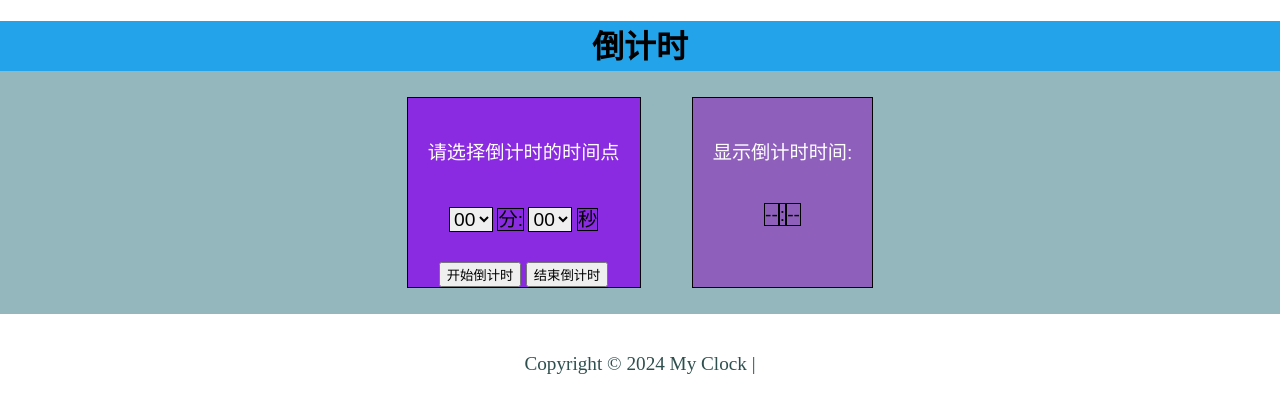
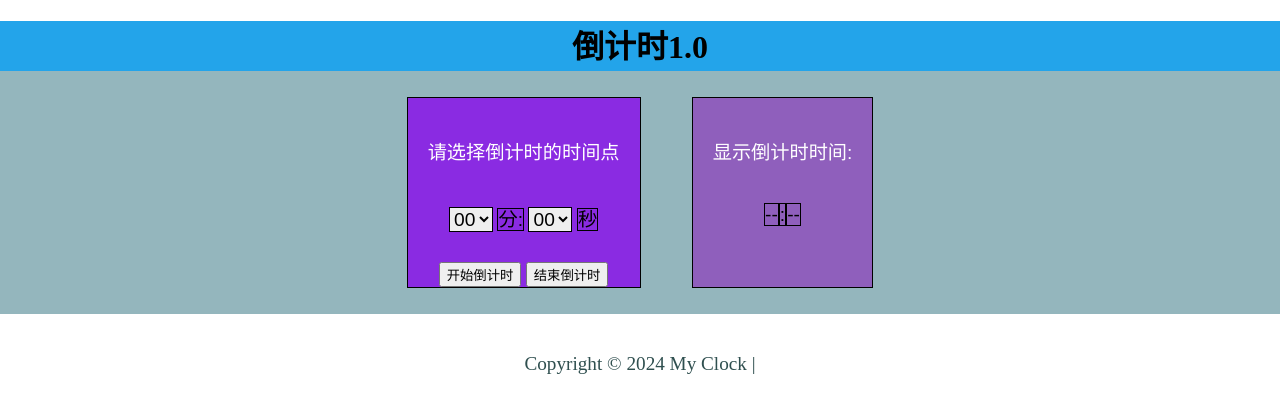
Before and after one commit to wzeddie/clock, a plain HTML site: page index.html in a window 1280 px wide. Drawn offline with Linux system fonts and the light colour scheme.

Commit message:
vscode commit

```diff
--- a/index.html
+++ b/index.html
@@ -71,7 +71,7 @@
 
 <body>
     <header>
-        <h1>倒计时</h1>
+        <h1>倒计时1.0</h1>
     </header>
     <main>
         <section>
```
Also changed, not shown: 1 other file.
